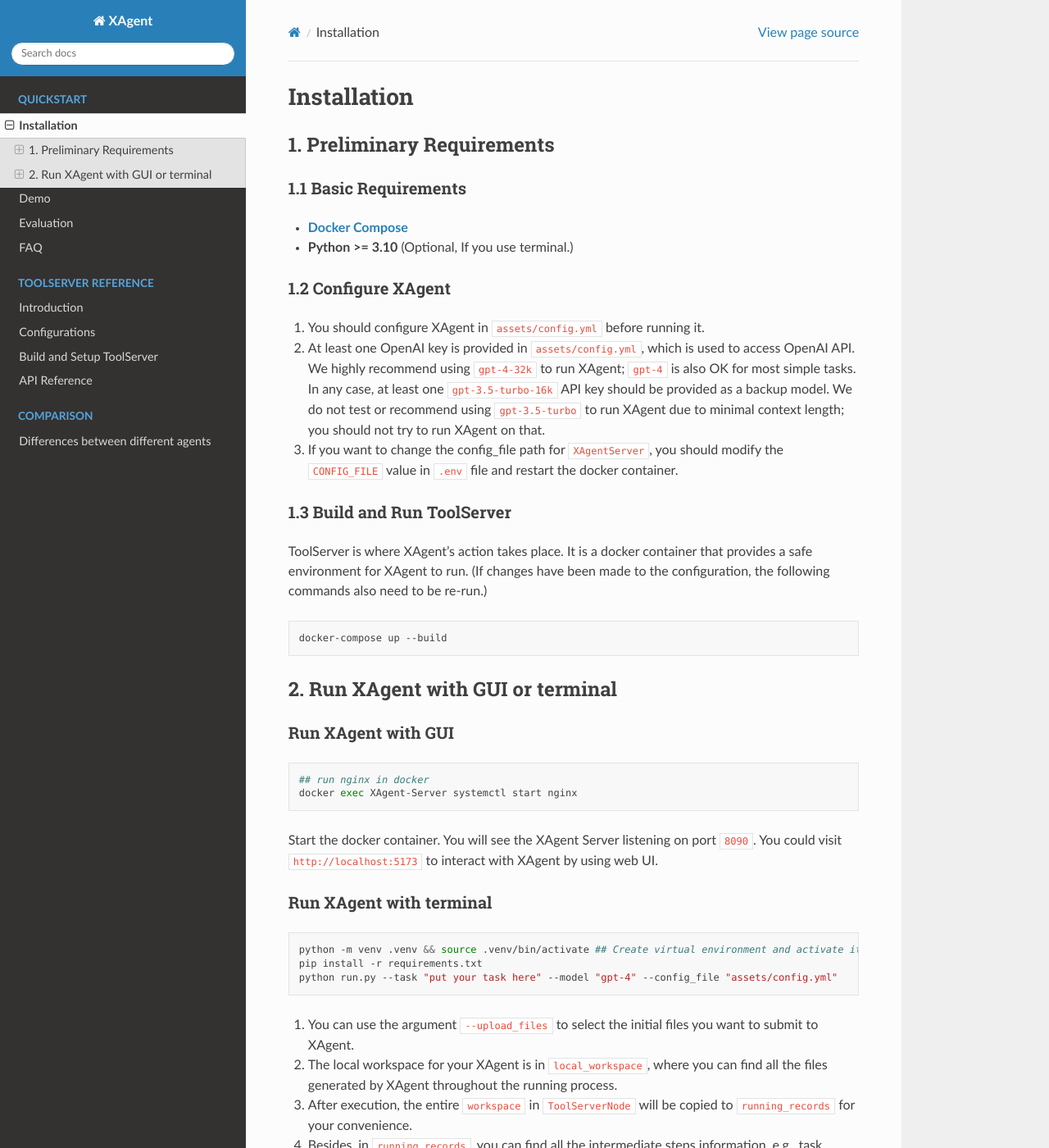
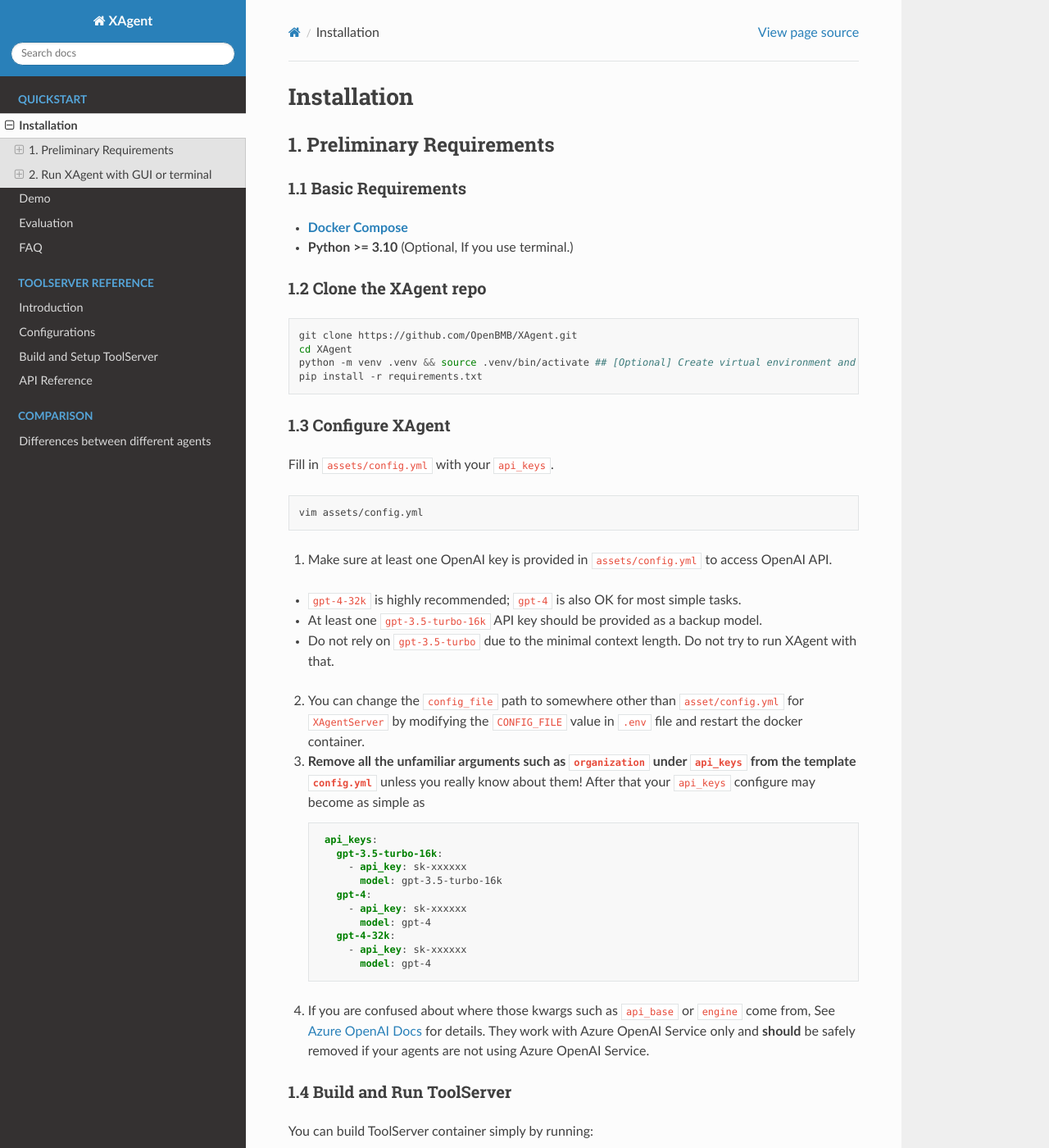
Before and after one commit to OpenBMB/XAgent-doc, a Sphinx documentation site: the page built from docs/source/XAgent/Quickstart.md, in a window 1280 px wide and 1400 px high. Shown: the whole window at 82% size. Built offline with Sphinx 7.4.7 and the Read the Docs theme 2.0.0, drawn with Linux system fonts in a browser that asks for light colours; some of the changed text lies outside the part shown.

Commit message:
docs: Quickstart.md, more clearly and friendly to those new to openai apis.

````diff
--- a/docs/source/XAgent/Quickstart.md
+++ b/docs/source/XAgent/Quickstart.md
@@ -4,26 +4,73 @@
 
 ### 1.1 Basic Requirements
 
--  **[Docker Compose](https://docs.docker.com/compose/install/)**
+- **[Docker Compose](https://docs.docker.com/compose/install/)**
 - **Python >= 3.10** (Optional, If you use terminal.)
 
-### 1.2 Configure XAgent
+### 1.2 Clone the XAgent repo
 
-1. You should configure XAgent in `assets/config.yml` before running it.
-2. At least one OpenAI key is provided in `assets/config.yml`, which is used to access OpenAI API.
-We highly recommend using `gpt-4-32k` to run XAgent; `gpt-4` is also OK for most simple tasks.
-In any case, at least one `gpt-3.5-turbo-16k` API key should be provided as a backup model.
-We do not test or recommend using `gpt-3.5-turbo` to run XAgent due to minimal context length; you should not try to run XAgent on that.
-3. If you want to change the config_file path for `XAgentServer`, you should modify the `CONFIG_FILE` value in `.env` file and restart the docker container.
+```bash
+git clone https://github.com/OpenBMB/XAgent.git
+cd XAgent
+python -m venv .venv && source .venv/bin/activate ## [Optional] Create virtual environment and activate it
+pip install -r requirements.txt
+```
 
-### 1.3 Build and Run ToolServer
+### 1.3 Configure XAgent
 
-ToolServer is where XAgent's action takes place. It is a docker container that provides a safe environment for XAgent to run. (If changes have been made to the configuration, the following commands also need to be re-run.)
+Fill in `assets/config.yml` with your `api_keys`.
+```bash
+vim assets/config.yml
+```
+1. Make sure at least one OpenAI key is provided in `assets/config.yml` to access OpenAI API.
+  - `gpt-4-32k` is highly recommended; `gpt-4` is also OK for most simple tasks.
+  - At least one `gpt-3.5-turbo-16k` API key should be provided as a backup model.
+  - Do not rely on `gpt-3.5-turbo` due to the minimal context length. Do not try to run XAgent with that.
+2. You can change the `config_file` path to somewhere other than `asset/config.yml` for `XAgentServer` by modifying the `CONFIG_FILE` value in `.env` file and restart the docker container.
+3. **Remove all the unfamiliar arguments such as `organization` under `api_keys` from the template `config.yml`** unless you really know about them! After that your `api_keys` configure may become as simple as
+    ```yaml
+     api_keys:
+       gpt-3.5-turbo-16k:
+         - api_key: sk-xxxxxx
+           model: gpt-3.5-turbo-16k
+       gpt-4:
+         - api_key: sk-xxxxxx
+           model: gpt-4
+       gpt-4-32k:
+         - api_key: sk-xxxxxx
+           model: gpt-4
+    ```
+4. If you are confused about where those kwargs such as `api_base` or `engine` come from, See [Azure OpenAI Docs](https://learn.microsoft.com/en-us/azure/ai-services/openai/how-to/chatgpt?pivots=programming-language-chat-completions&tabs=python-new) for details. They work with Azure OpenAI Service only and **should** be safely removed if your agents are not using Azure OpenAI Service.
+
+### 1.4 Build and Run ToolServer
+
+You can build ToolServer container simply by running:
 ```bash
 docker-compose up --build
 ```
+ToolServer is where XAgent's action takes place. It is a docker container that provides a safe environment for XAgent to run. (If changes have been made to the configuration, this command also need to be re-run.)
+
 
 ## 2. Run XAgent with GUI or terminal
+
+You can either run XAgent in terminal or with GUI.
+
+### Run XAgent with terminal
+
+```bash
+python run.py --task "put your task here" --model "gpt-4" --config_file "assets/config.yml"
+```
+1. You can use the argument `--upload_files` to select the initial files you want to submit to XAgent.
+
+2. The local workspace for your XAgent is in `XAgent/XAgentServer/local_workspace`, where you can find all the files generated by XAgent throughout the running process.
+
+3. After execution, the entire `workspace` in `ToolServerNode` will be copied to `running_records` for your convenience.
+
+4. Besides, in `running_records`, you can find all the intermediate steps information, e.g., task statuses, LLM's input-output pairs, used tools, etc.
+
+5. You can load from a record to reproduce a former run, just by setting `record_dir` in config(default to `Null`). The record is a system-level recording tied to the code version of XAgent. All running-config、query、code execution statuses (including errors)、server behavior will be documented.
+
+6. We have removed all sensitive information (including API keys) from the record so you can safely share it with others. In the near future, we will introduce more granular sharing options highlighting the contributions of humans during execution.
 
 ### Run XAgent with GUI
 
@@ -34,23 +81,3 @@
 Start the docker container.
 You will see the XAgent Server listening on port `8090`.
 You could visit `http://localhost:5173` to interact with XAgent by using web UI.
-
-
-### Run XAgent with terminal
-
-```bash
-python -m venv .venv && source .venv/bin/activate ## Create virtual environment and activate it
-pip install -r requirements.txt
-python run.py --task "put your task here" --model "gpt-4" --config_file "assets/config.yml"
-```
-1. You can use the argument `--upload_files` to select the initial files you want to submit to XAgent.
-
-2. The local workspace for your XAgent is in `local_workspace`, where you can find all the files generated by XAgent throughout the running process.
-
-3. After execution, the entire `workspace` in `ToolServerNode` will be copied to `running_records` for your convenience.
-
-4. Besides, in `running_records`, you can find all the intermediate steps information, e.g., task statuses, LLM's input-output pairs, used tools, etc.
-
-5. You can load from a record to reproduce a former run, just by setting `record_dir` in config(default to `Null`). The record is a system-level recording tied to the code version of XAgent. All running-config、query、code execution statuses (including errors)、server behavior will be documented.
-
-6. We have removed all sensitive information (including API keys) from the record so you can safely share it with others. In the near future, we will introduce more granular sharing options highlighting the contributions of humans during execution.
````
